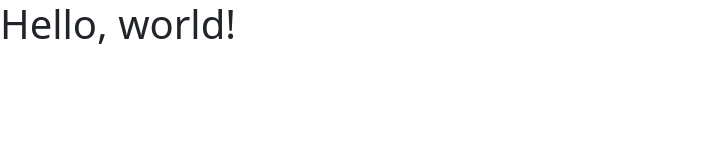
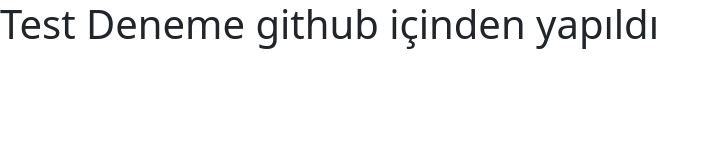
Before and after one commit to ozdemir0ozdemir/genesis, a plain HTML site: page index.html in a window 1280 px wide. Shown: the whole page, without its empty margins (0-719 px from the left). Drawn offline with nearby package versions, Linux system fonts and the light colour scheme.

Commit message:
github içinden yapıldı
daha açıklayıcı yorum

```diff
--- a/index.html
+++ b/index.html
@@ -11,7 +11,7 @@
     <title>Hello, world!</title>
   </head>
   <body>
-    <h1>Hello, world!</h1>
+    <h1>Test Deneme github içinden yapıldı</h1>
 
     <!-- Optional JavaScript; choose one of the two! -->
 
```
